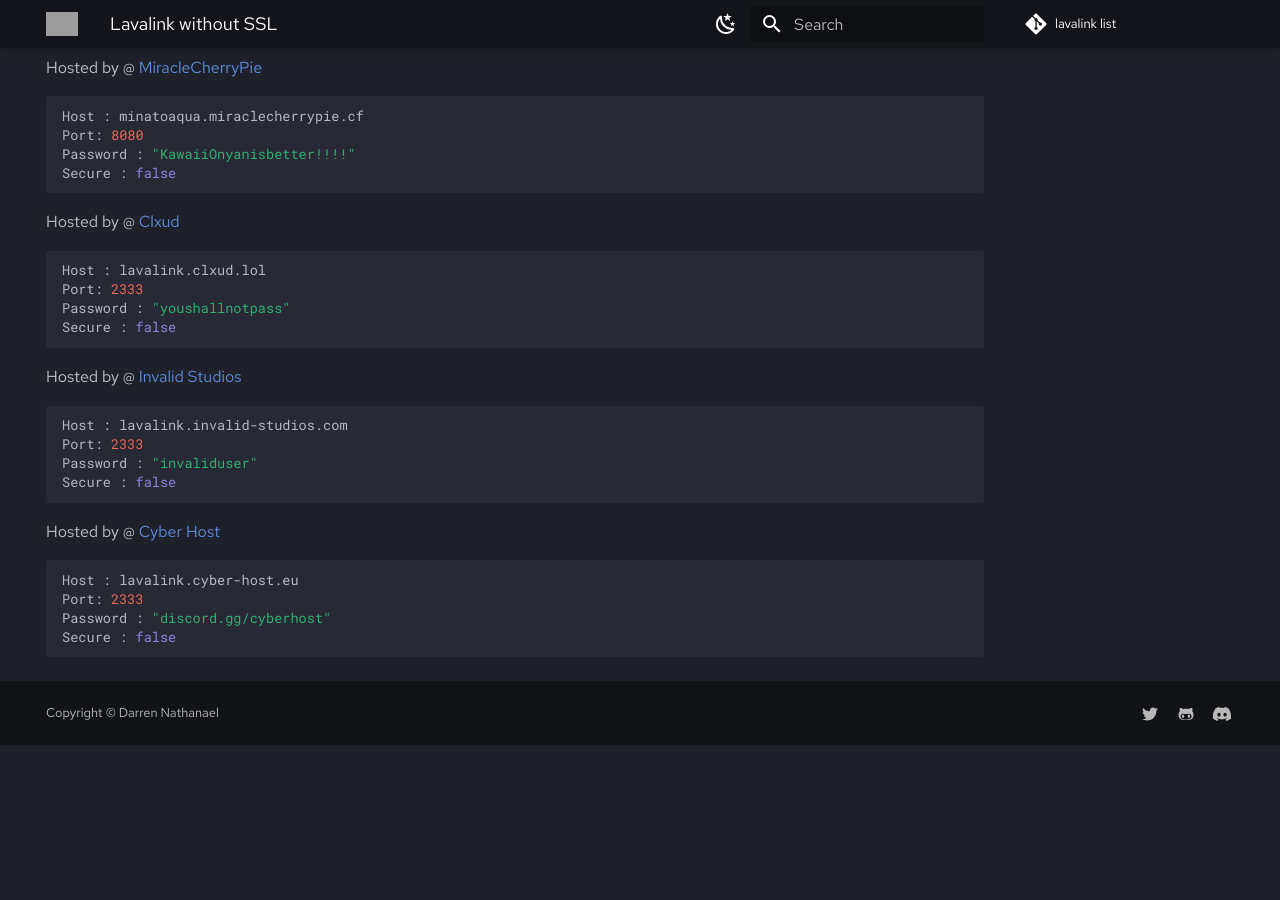
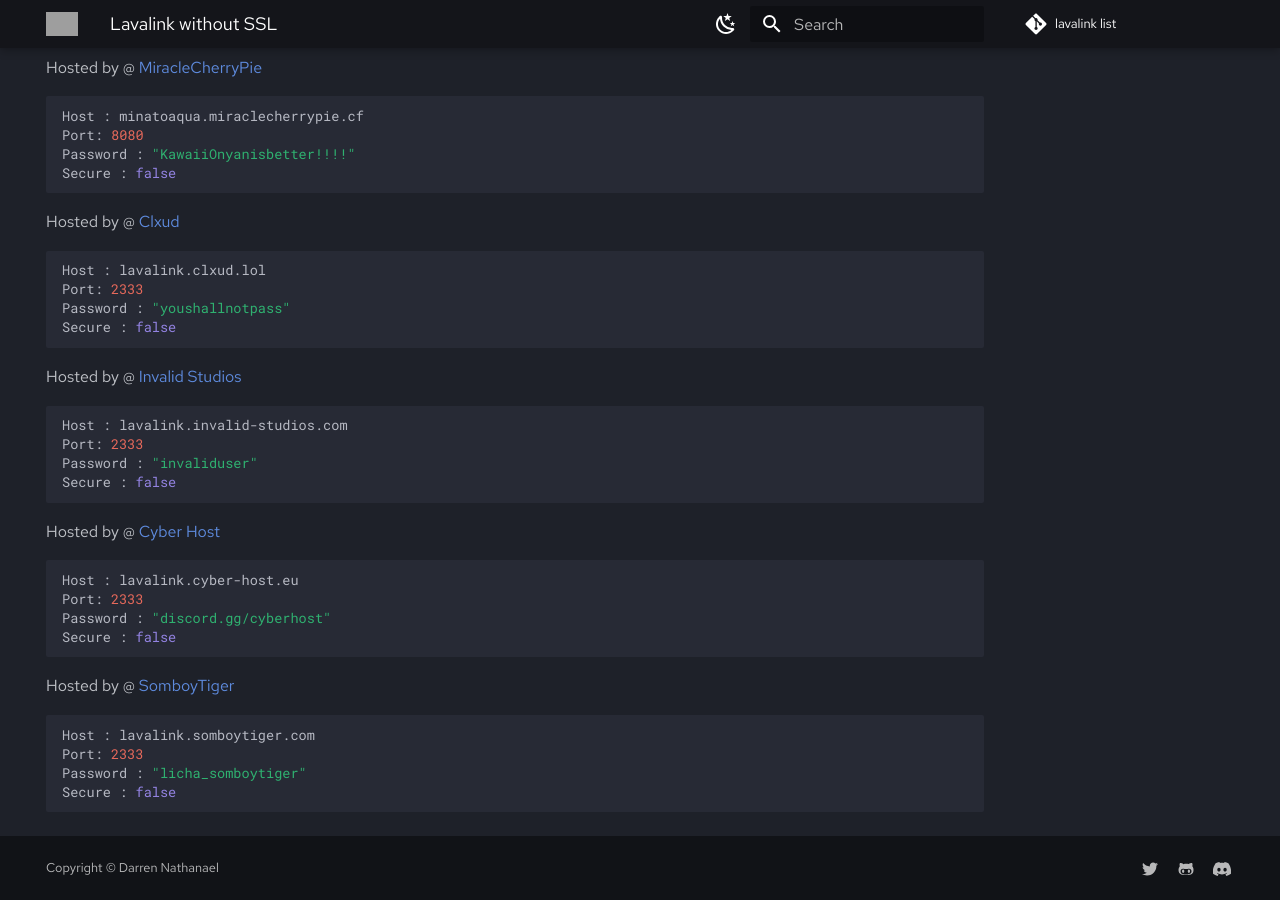
Before and after one commit to DarrenOfficial/lavalink-list, an MkDocs documentation site: the page built from docs/NoSSL/lavalink-without-ssl.md, in a window 1280 px wide and 900 px high, scrolled down 2984 px. Built offline with MkDocs 1.6.1 and Material for MkDocs 9.7.7, drawn with Linux system fonts in a browser that asks for light colours; comment, search, counter and statistics services are not loaded; before the commit the page ends 3729 px from its top, so only the background shows below that; grey boxes are pictures that could not be loaded.

Commit message:
Update lavalink-without-ssl.md (#270)
Hi!

````diff
--- a/docs/NoSSL/lavalink-without-ssl.md
+++ b/docs/NoSSL/lavalink-without-ssl.md
@@ -183,3 +183,11 @@ Port: 2333
 Password : "discord.gg/cyberhost"
 Secure : false
 ```
+
+Hosted by @ [SomboyTiger](https://somboytiger.com/)
+```bash
+Host : lavalink.somboytiger.com
+Port: 2333
+Password : "licha_somboytiger"
+Secure : false
+```
````
